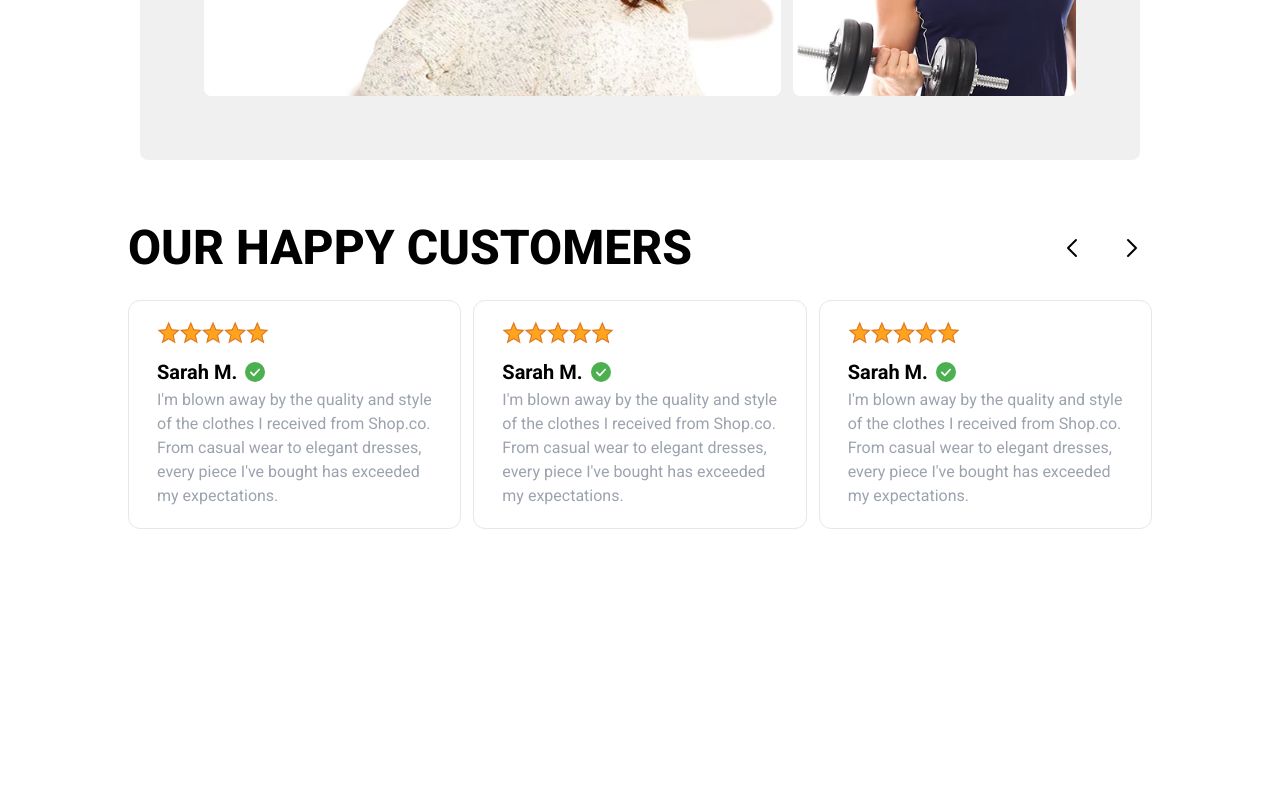
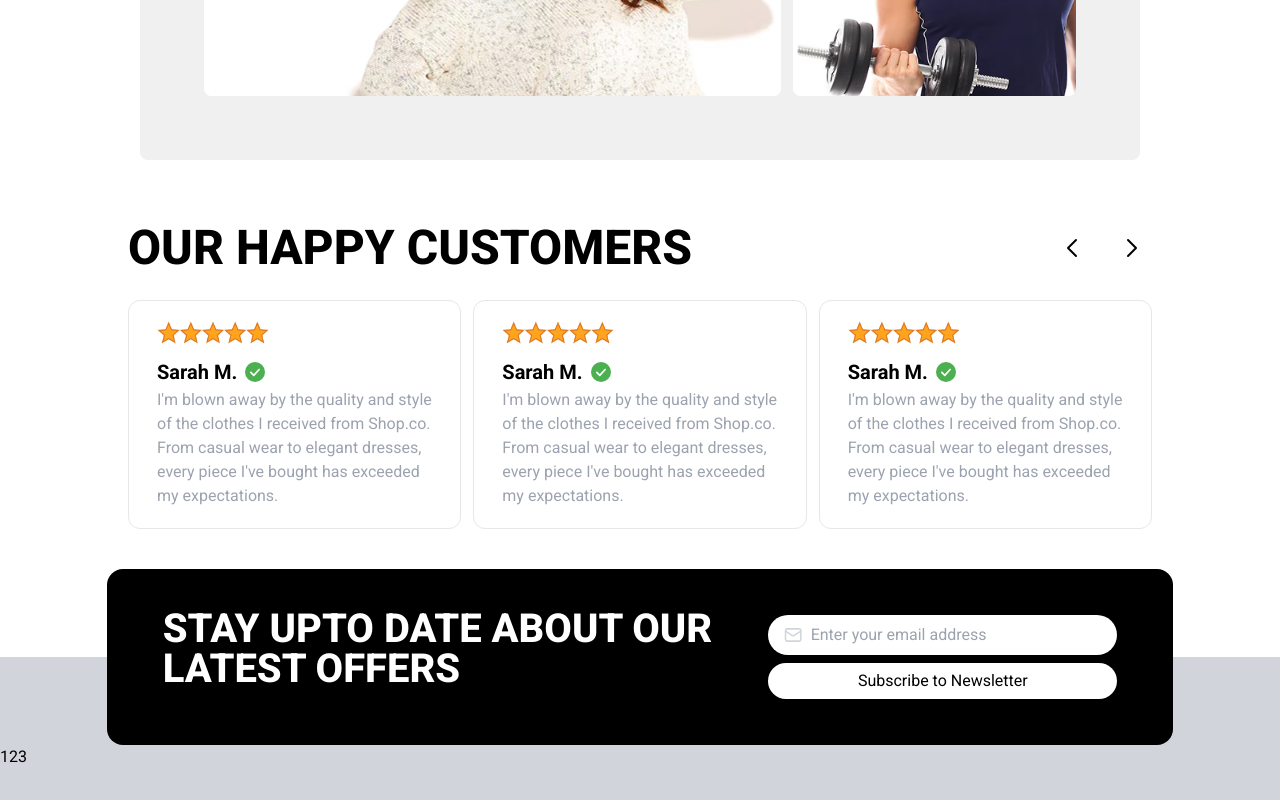
Before and after one commit to Nasrul1221/mobile-first-shop, a React (Vite) app: page / in a window 1280 px wide. Shown: the part 1972-2772 px from the top of the page. Before the commit the page ends 2501 px from the top, so only its background shows below. Built offline with nearby package versions, Linux system fonts and the light colour scheme; no server answers.

Commit message:
Add Footer component and integrate it into SharedLayout for improved layout

```diff
--- /dev/null
+++ b/src/layout/Footer.jsx
@@ -0,0 +1,35 @@
+import { Mail } from "lucide-react";
+
+export default function Footer() {
+  return (
+    <footer className="mt-10">
+      <div className="grid grid-cols-[1fr_10fr_1fr] grid-rows-2">
+        <div className=""></div>
+        <div className="row-span-2 bg-gray-300 rounded-tl-2xl rounded-tr-2xl">
+          <div className="bg-black rounded-2xl py-7 px-5 md:py-10 md:px-14 leading-tight flex flex-col items-center md:flex-row md:justify-between">
+            <h1 className="text-white font-extrabold text-[32px] sm:text-4xl md:text-[40px] mb-4 max-w-[551px] w-full">
+              STAY UPTO DATE ABOUT OUR LATEST OFFERS
+            </h1>
+            <div className="flex flex-col gap-y-2 max-w-[349px] w-full">
+              <div className="py-2 px-4 rounded-full bg-white flex items-center gap-x-2">
+                <Mail className="text-gray-300 w-5" />
+                <input
+                  type="text"
+                  placeholder="Enter your email address"
+                  className="outline-none w-full"
+                />
+              </div>
+              <button className="text-black px-6 py-2 bg-white rounded-full hover:bg-gray-100 transition-colors duration-150 w-full">
+                Subscribe to Newsletter
+              </button>
+            </div>
+          </div>
+        </div>
+        <div className=""></div>
+        <div className="bg-gray-300"></div>
+        <div className="bg-gray-300"></div>
+      </div>
+      <div className="bg-gray-300 h-[500px]">123</div>
+    </footer>
+  );
+}
--- a/src/layout/SharedLayout.jsx
+++ b/src/layout/SharedLayout.jsx
@@ -1,6 +1,7 @@
 import React from "react";
 import Header from "./Header";
 import { Outlet } from "react-router-dom";
+import Footer from "./Footer";
 
 export default function SharedLayout() {
   return (
@@ -9,6 +10,8 @@ export default function SharedLayout() {
       <main className="pt-20">
         <Outlet />
       </main>
+
+      <Footer />
     </div>
   );
 }
```
